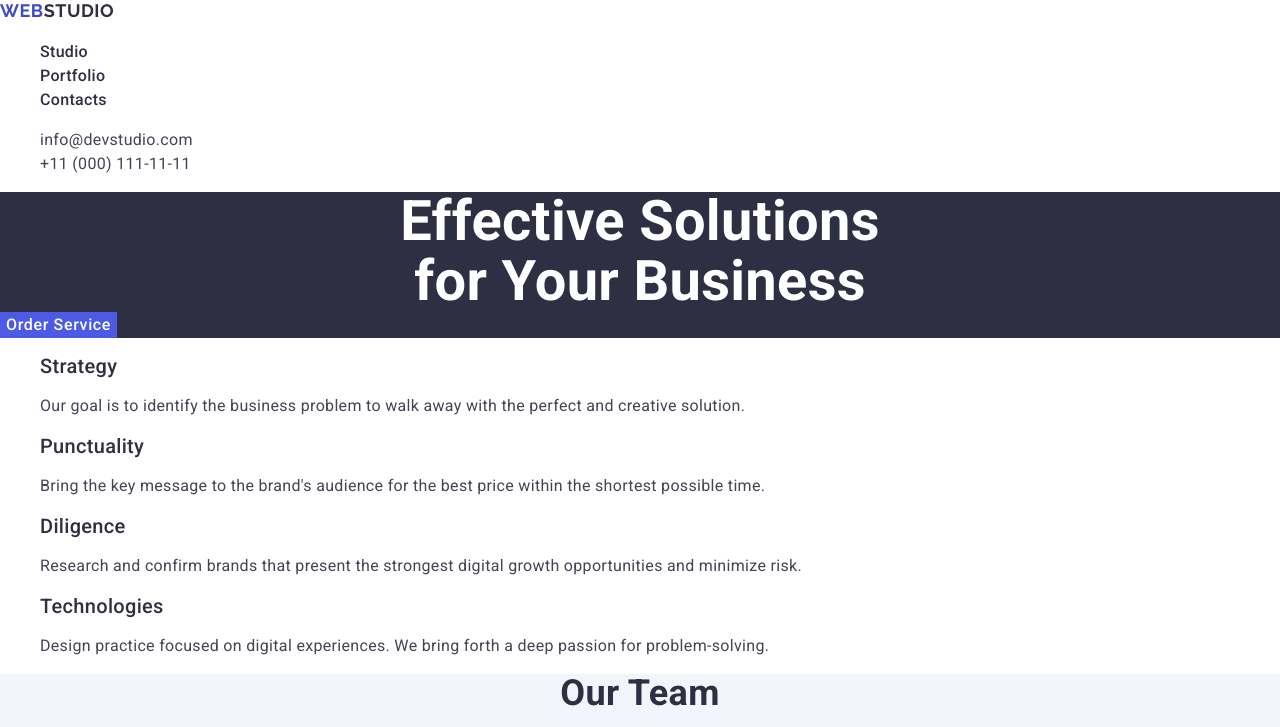
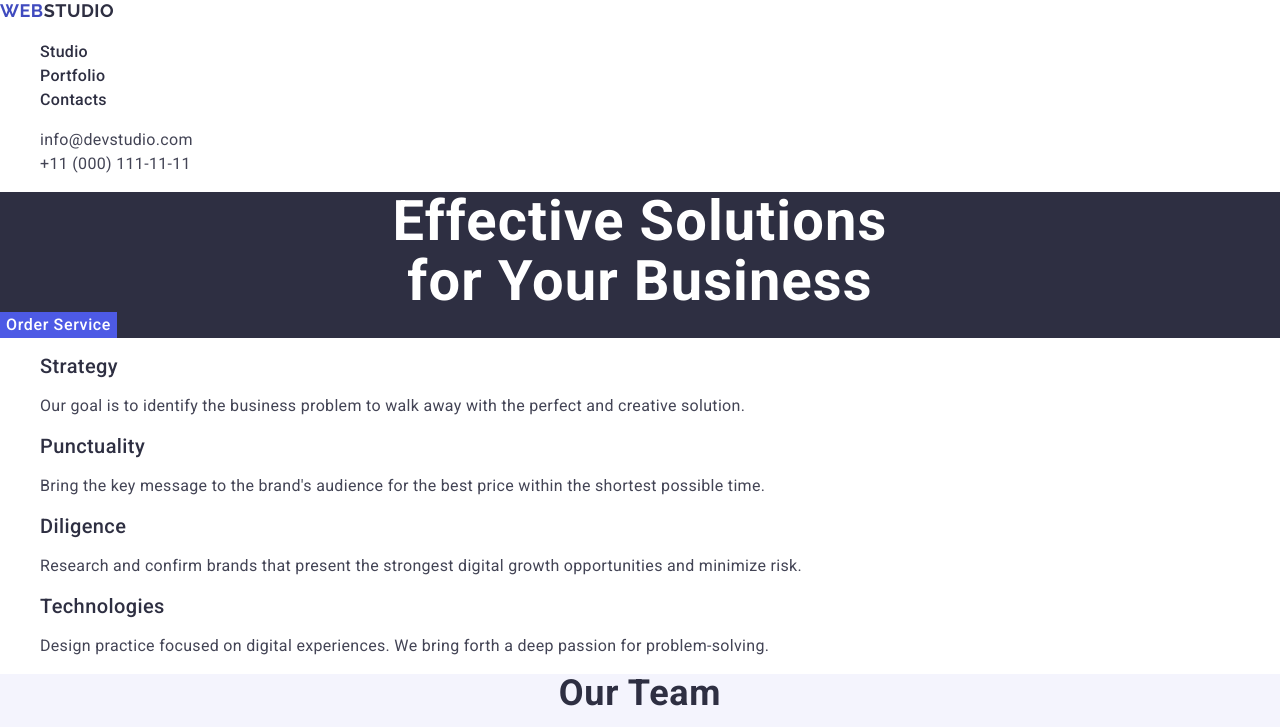
Before and after one commit to Yura33-dev/markup-hw-06, a plain HTML site: page index.html in a window 1280 px wide. Shown: the top 727 px of the page. Drawn offline with nearby package versions, Linux system fonts and the light colour scheme.

Commit message:
fix for auto-check x8

```diff
--- a/css/styles.css
+++ b/css/styles.css
@@ -139,8 +139,16 @@ header .logotype > span {
 .first-headline {
   text-align: center;
   color: var(--white);
+  letter-spacing: 0.02em;
 }
 
+.second-headline {
+  letter-spacing: 0.02em;
+}
+
+.third-headline {
+  letter-spacing: 0.02em;
+}
 /* hero section */
 section.hero {
   background-color: var(--bg-hero);
```
